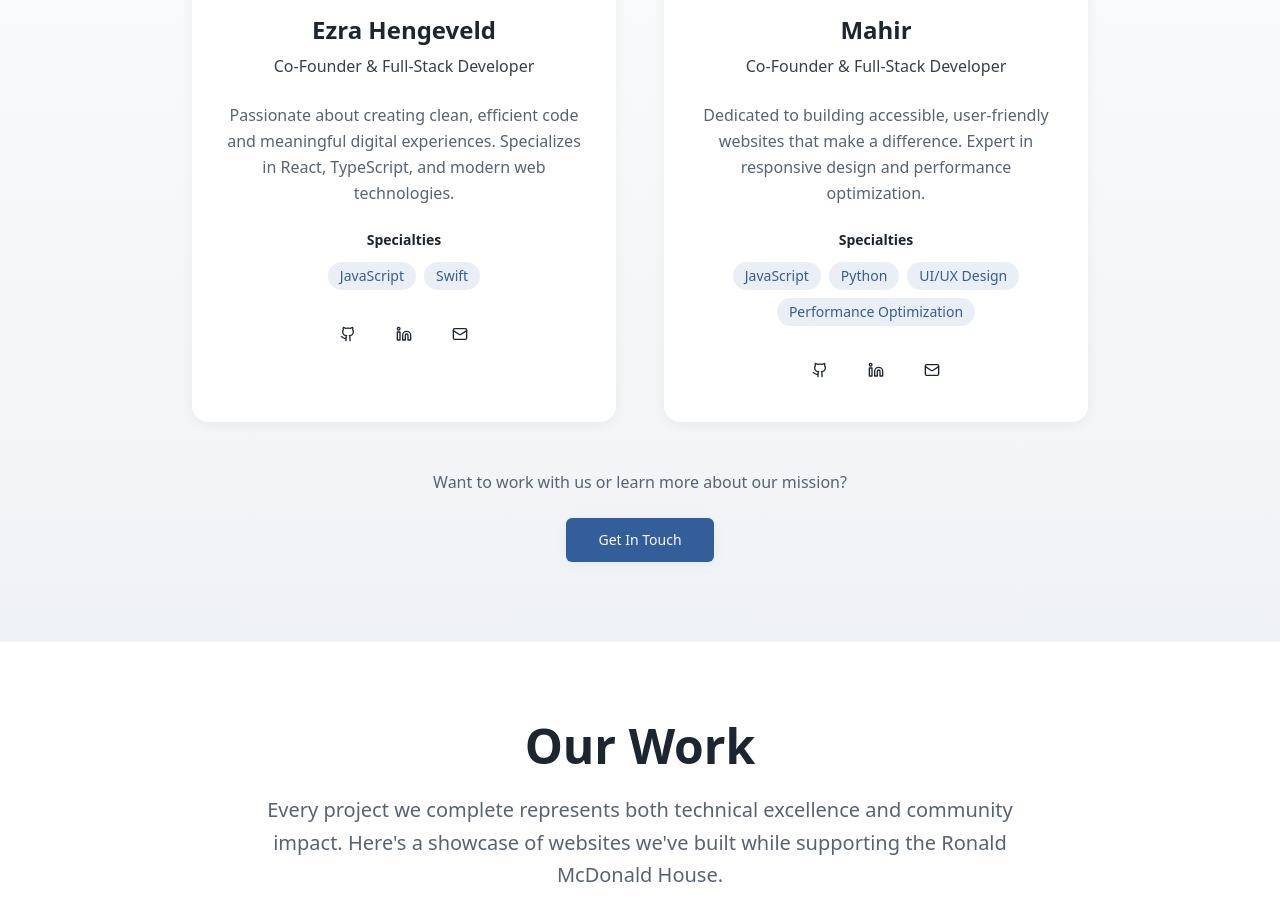
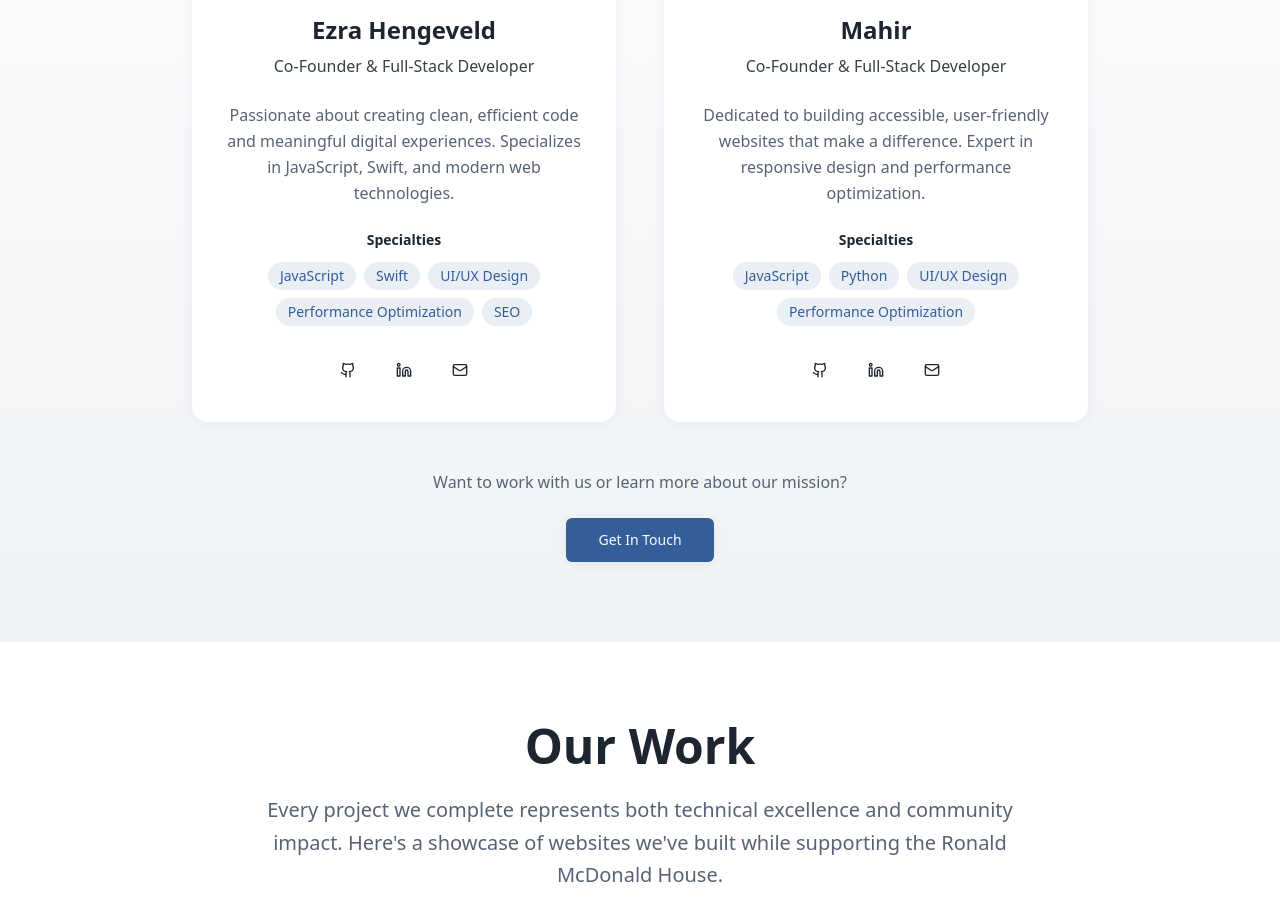
Before and after one commit to papiSKUNK/webworkers, a React (Vite) app: page / in a window 1280 px wide. Shown: the part 2291-3190 px from the top of the page. Built offline with nearby package versions, Linux system fonts and the light colour scheme; the HTML template or start-up script is replaced by a standard one.

Commit message:
Update Ezra's specialties

```diff
--- a/src/components/Team.tsx
+++ b/src/components/Team.tsx
@@ -6,8 +6,8 @@ const Team = () => {
     {
       name: "Ezra Hengeveld",
       role: "Co-Founder & Full-Stack Developer",
-      bio: "Passionate about creating clean, efficient code and meaningful digital experiences. Specializes in React, TypeScript, and modern web technologies.",
-      skills: ["JavaScript", "Swift"],
+      bio: "Passionate about creating clean, efficient code and meaningful digital experiences. Specializes in JavaScript, Swift, and modern web technologies.",
+      skills: ["JavaScript", "Swift", "UI/UX Design", "Performance Optimization", "SEO"],
       image: "/placeholder.svg" // Placeholder for now - they can upload real photos
     },
     {
```
